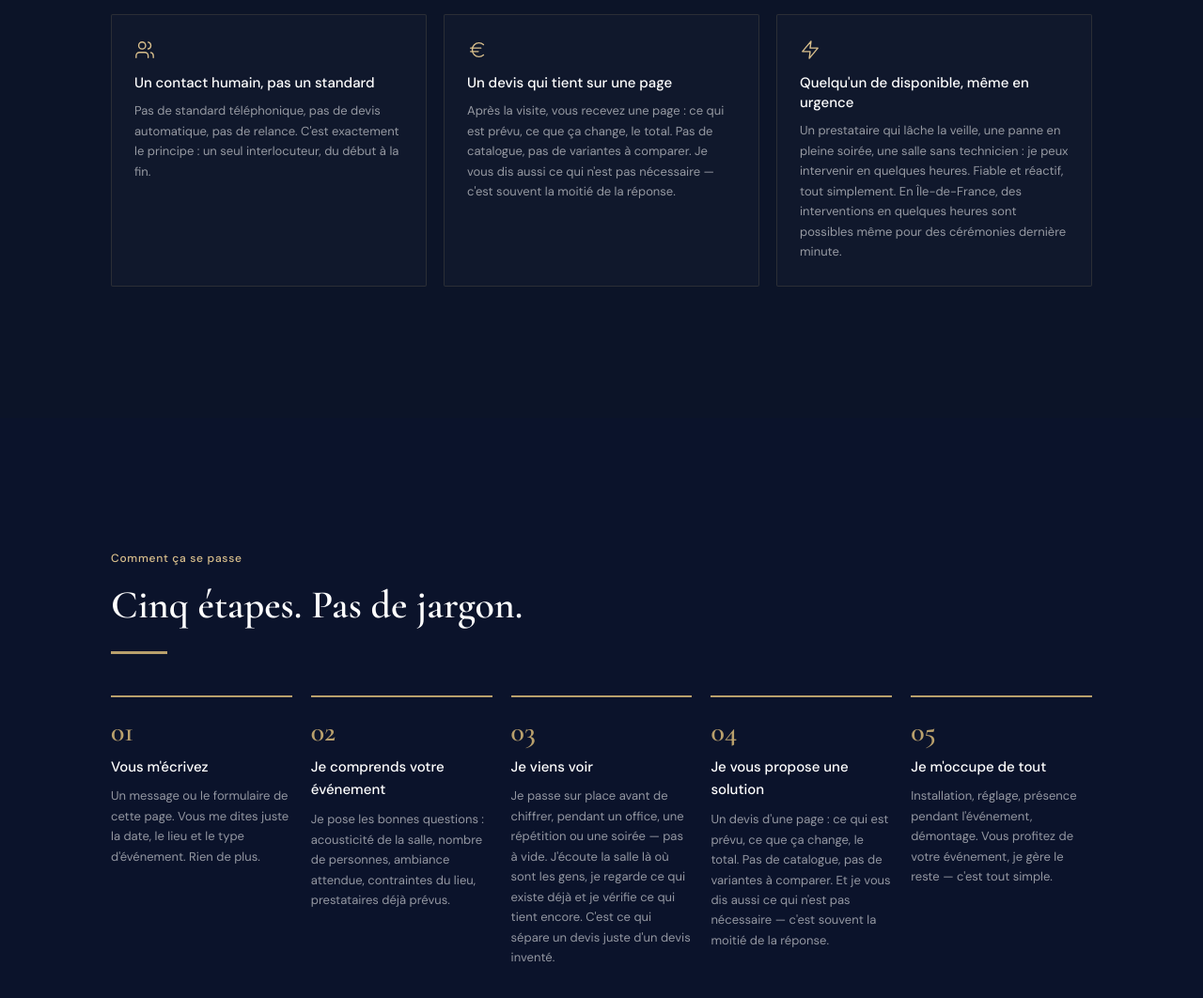
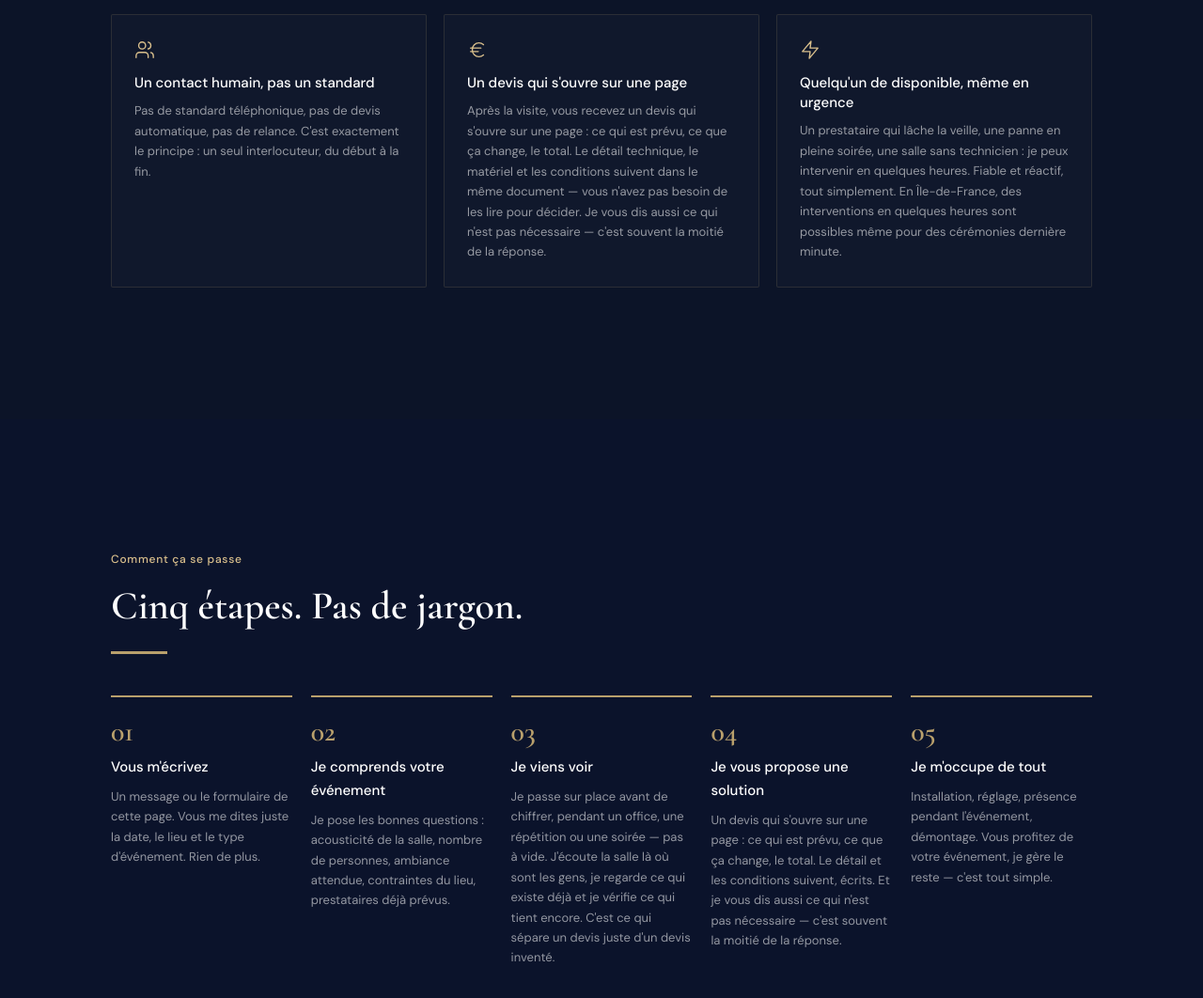
Before and after one commit to laulogistic-cloud/laulogistic-site-, a plain HTML site: page index.html in a window 1280 px wide. Shown: the part 2726-3788 px from the top of the page at 94% size. Drawn offline with Linux system fonts and the light colour scheme.

Commit message:
Accorde la promesse du devis avec le devis lui-meme
Le site annoncait un devis qui tient sur une page. Le devis reel de Jose et
Michael fait dix chapitres, dix-neuf articles de conditions generales, une
facture d acompte et une version anglaise : la promesse etait fausse, et un
client qui recoit les deux documents le voit.

La premiere page, elle, suffit vraiment a decider : la table de synthese
donne la prestation, les dates, le lieu, le total (3 880 EUR) et l acompte
(1 940 EUR). C est cela que le site dit maintenant, et il ajoute que le
detail et les conditions suivent dans le meme document, sans qu il faille
les lire pour decider.

Accueil : carte, etape 04 et reponse FAQ. Plaquette et PDF : meme
formulation, 2 pages A4 conservees.

🤖 Generated with Codebuff
Co-Authored-By: Codebuff <noreply@codebuff.com>

```diff
--- a/index.html
+++ b/index.html
@@ -931,8 +931,8 @@ em { font-style: normal; }
     </div>
     <div class="search-card">
       <div class="search-ico"><svg viewBox="0 0 24 24" aria-hidden="true"><path d="M4 10h12"/><path d="M4 14h9"/><path d="M19 6a7.7 7.7 0 0 0-5.2-2A7.9 7.9 0 0 0 6 12c0 4.4 3.5 8 7.8 8 2 0 3.8-.8 5.2-2"/></svg></div>
-      <h3>Un devis qui tient sur une page</h3>
-      <p>Après la visite, vous recevez une page : ce qui est prévu, ce que ça change, le total. Pas de catalogue, pas de variantes à comparer. Je vous dis aussi ce qui n'est pas nécessaire — c'est souvent la moitié de la réponse.</p>
+      <h3>Un devis qui s'ouvre sur une page</h3>
+      <p>Après la visite, vous recevez un devis qui s'ouvre sur une page : ce qui est prévu, ce que ça change, le total. Le détail technique, le matériel et les conditions suivent dans le même document — vous n'avez pas besoin de les lire pour décider. Je vous dis aussi ce qui n'est pas nécessaire — c'est souvent la moitié de la réponse.</p>
     </div>
     <div class="search-card">
       <div class="search-ico"><svg viewBox="0 0 24 24" aria-hidden="true"><path d="M13 2 3 14h9l-1 8 10-12h-9l1-8Z"/></svg></div>
@@ -966,7 +966,7 @@ em { font-style: normal; }
     <div class="step">
       <span class="step-n">04</span>
       <h3>Je vous propose une solution</h3>
-      <p>Un devis d'une page : ce qui est prévu, ce que ça change, le total. Pas de catalogue, pas de variantes à comparer. Et je vous dis aussi ce qui n'est pas nécessaire — c'est souvent la moitié de la réponse.</p>
+      <p>Un devis qui s'ouvre sur une page : ce qui est prévu, ce que ça change, le total. Le détail et les conditions suivent, écrits. Et je vous dis aussi ce qui n'est pas nécessaire — c'est souvent la moitié de la réponse.</p>
     </div>
     <div class="step">
       <span class="step-n">05</span>
@@ -1456,7 +1456,7 @@ document.querySelectorAll('#nav-links a, .foot-links a').forEach(function(a) {
 (function() {
   var FAQ = [
     { q: "Combien ça coûte ?",
-      a: "Aucune grille de prix sur ce site, et c'est volontaire : un chiffre annoncé sans avoir vu la salle est un chiffre inventé. Trois accompagnements servent à situer la demande — <b>Pack Sonorisation &amp; Installation</b>, <b>Accompagnement Jour J</b>, <b>Préparation &amp; Coordination complète</b>. Ensuite je viens voir, puis vous recevez un <b>devis d'une page</b> : ce qui est prévu, ce que ça change, le total. Sans engagement, et sans relance de ma part." },
+      a: "Aucune grille de prix sur ce site, et c'est volontaire : un chiffre annoncé sans avoir vu la salle est un chiffre inventé. Trois accompagnements servent à situer la demande — <b>Pack Sonorisation &amp; Installation</b>, <b>Accompagnement Jour J</b>, <b>Préparation &amp; Coordination complète</b>. Ensuite je viens voir, puis vous recevez un <b>devis qui s'ouvre sur une page</b> : ce qui est prévu, ce que ça change, le total. Le détail et les conditions suivent. Sans engagement, et sans relance de ma part." },
     { q: "Sous quel délai j'ai ma réponse ?",
       a: "<b>Sous 24 h</b>, directement de moi. On convient ensuite d'un passage — le devis arrive après la visite, pas avant. Pour une date proche, dites-le dès le message : l'urgence passe devant." },
     { q: "Vous intervenez où ?",
```
